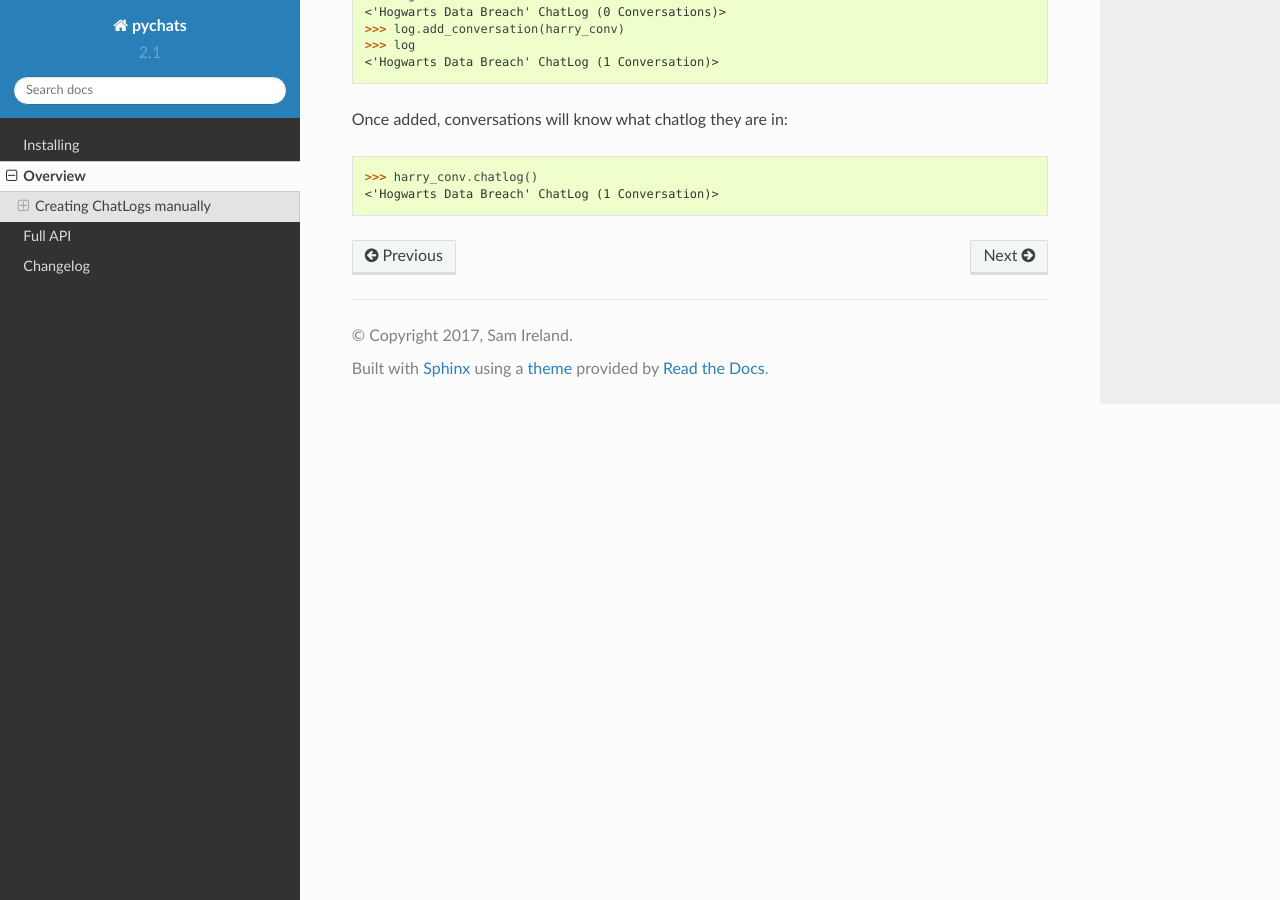
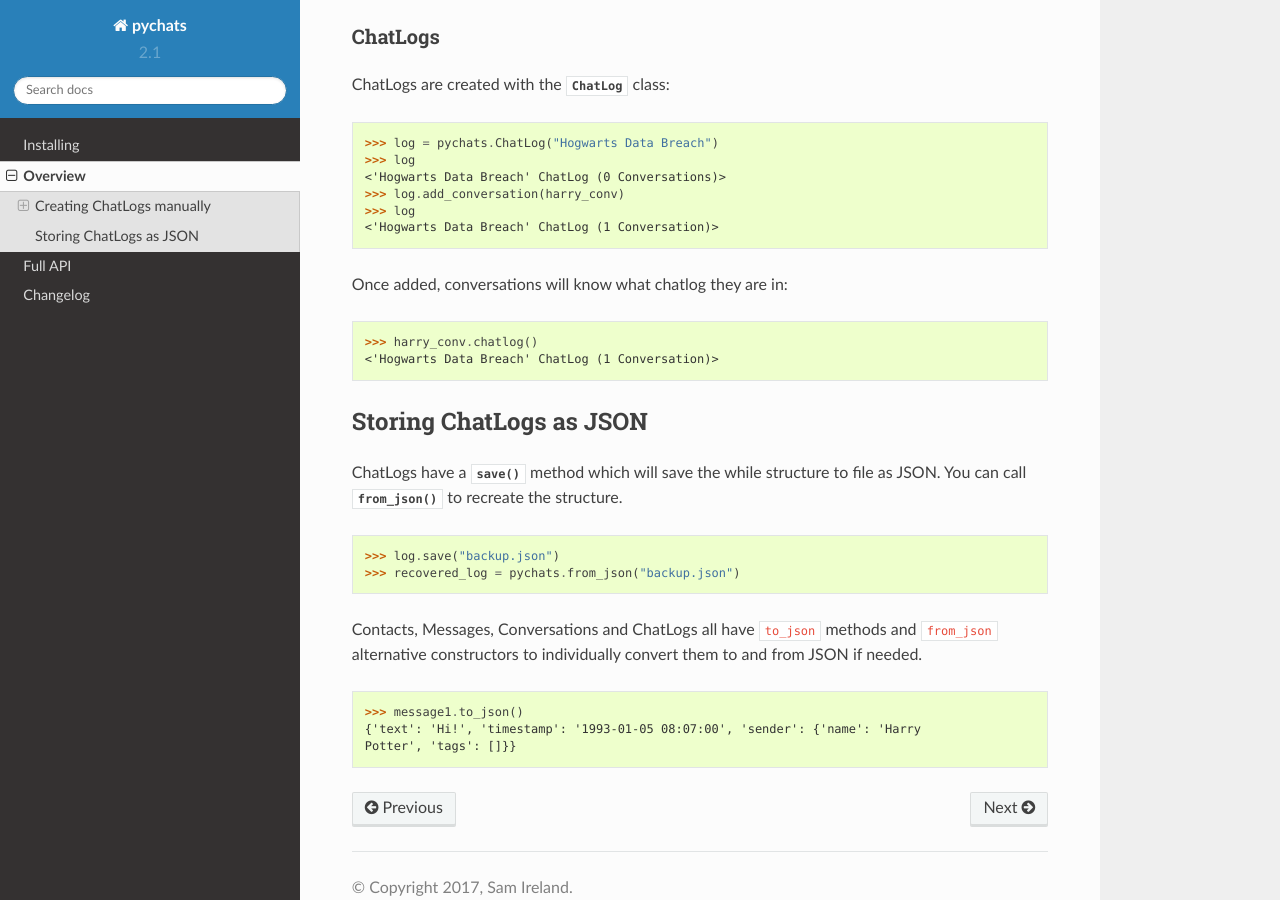
Before and after one commit to samirelanduk/pychats, a Sphinx documentation site: the page built from docs/source/overview.rst, in a window 1280 px wide and 900 px high, scrolled down 1489 px. Built offline with Sphinx 7.4.7 and the Read the Docs theme 2.0.0, drawn with Linux system fonts in a browser that asks for light colours; some of the changed text lies outside the part shown.

```diff
--- a/docs/source/overview.rst
+++ b/docs/source/overview.rst
@@ -25,6 +25,14 @@ is done with the :py:class:`.Contact` class:
   'Ron Weasley'
   >>> hermione.name()
   'Hermione Granger'
+
+You can give these people 'tags' to categorise them:
+
+  >>> harry.add_tag("wizard")
+  >>> harry.add_tag("gryffindor")
+  >>> harry.tags()
+  {'wizard', 'gryffindor'}
+
 
 Conversations and Messages
 ##########################
@@ -77,3 +85,22 @@ Once added, conversations will know what chatlog they are in:
 
   >>> harry_conv.chatlog()
   <'Hogwarts Data Breach' ChatLog (1 Conversation)>
+
+
+Storing ChatLogs as JSON
+~~~~~~~~~~~~~~~~~~~~~~~~
+
+ChatLogs have a :py:meth:`~.ChatLog.save` method which will save the while
+structure to file as JSON. You can call :py:func:`~.from_json` to recreate
+the structure.
+
+  >>> log.save("backup.json")
+  >>> recovered_log = pychats.from_json("backup.json")
+
+Contacts, Messages, Conversations and ChatLogs all have ``to_json`` methods and
+``from_json`` alternative constructors to individually convert them to and from
+JSON if needed.
+
+  >>> message1.to_json()
+  {'text': 'Hi!', 'timestamp': '1993-01-05 08:07:00', 'sender': {'name': 'Harry
+  Potter', 'tags': []}}
```
Also changed, not shown: docs/source/changelog.rst (+9 -0 lines), log.json (deleted, +0 -1 lines), 1 other file.
